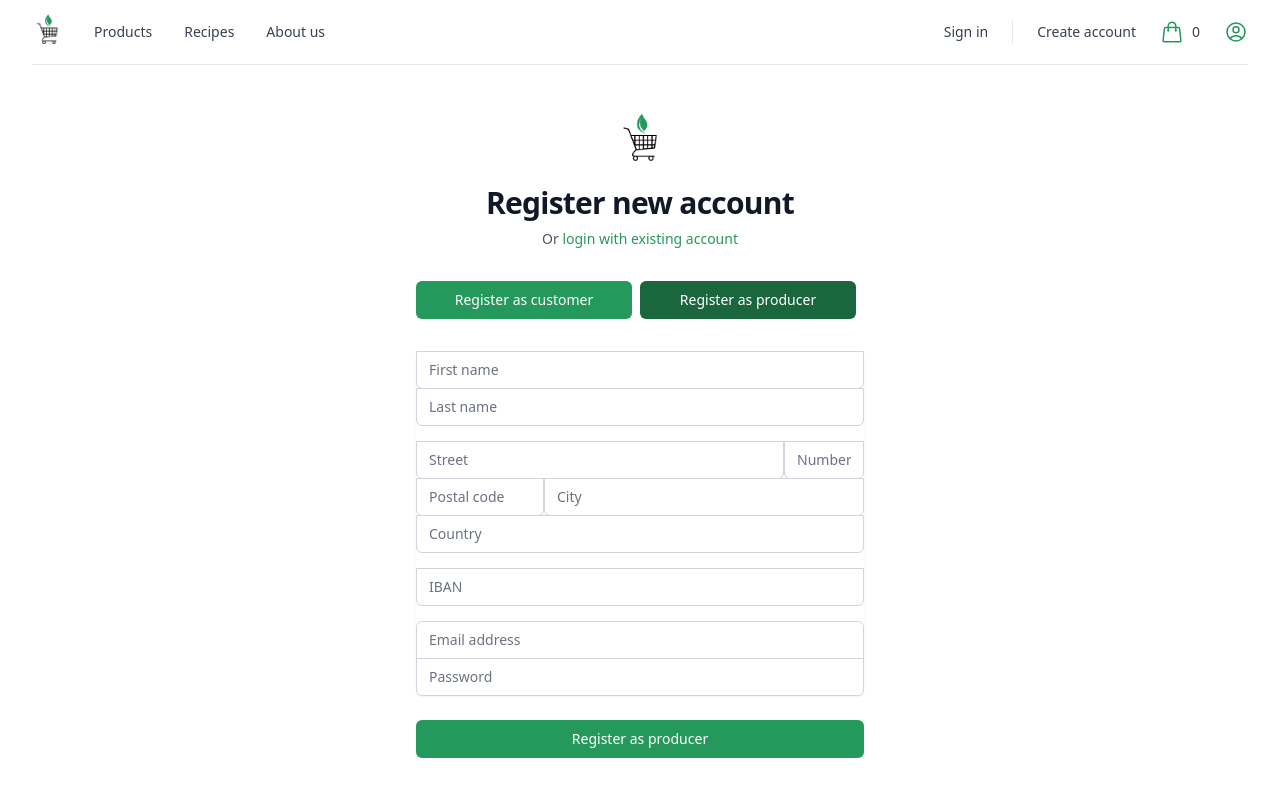
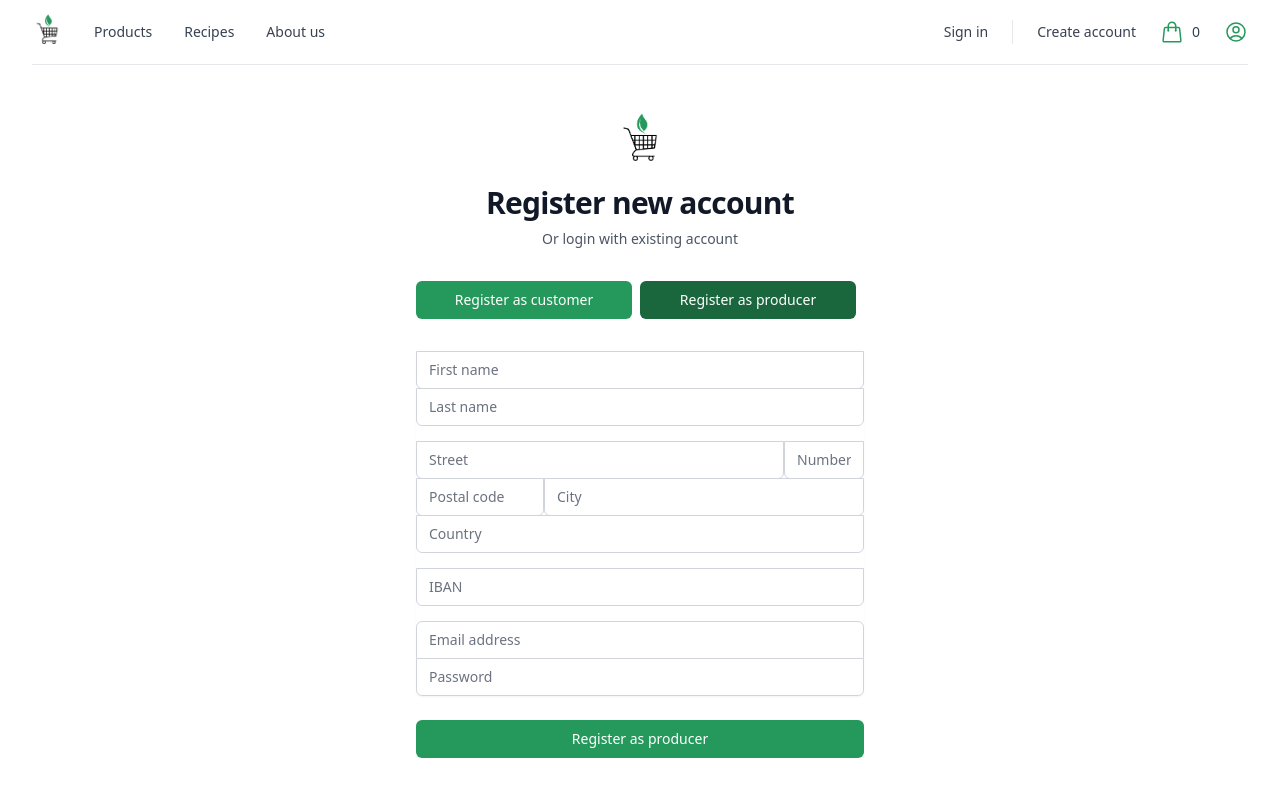
Before and after one commit to Jonas-Grill/sustail, a Next.js app in the folder frontend/: page /register in a window 1280 px wide. Shown: the top 796 px of the page. Built offline with nearby package versions, Linux system fonts and the light colour scheme.

Commit message:
fixing build

```diff
--- a/frontend/pages/cart.tsx
+++ b/frontend/pages/cart.tsx
@@ -1,4 +1,5 @@
 import Navbar from "../components/Navbar";
+import Link from "next/link";
 
 const products = [
     {
@@ -82,9 +83,9 @@ export default function Cart() {
                             <p className=" text-gray-900"> Total Price</p></div>
                         <div><p className="font-bold text-gray-900">9.99$</p>
                             <p className="font-bold text-gray-900">37.99$</p>
-                            <a href="/checkout"  type="button"
+                            <Link href="/checkout"  type="button"
                                     className="inline-block px-6 py-2.5 bg-sustail text-white font-medium text-xs leading-tight uppercase rounded shadow-md hover:bg-sustail-dark hover:shadow-lg focus:bg-blue-700 focus:shadow-lg focus:outline-none focus:ring-0 active:bg-blue-800 active:shadow-lg transition duration-150 ease-in-out">Checkout
-                             </a>
+                             </Link>
                         </div>
                     </div>
 
--- a/frontend/pages/login.tsx
+++ b/frontend/pages/login.tsx
@@ -25,9 +25,9 @@ export default function login() {
             </h2>
             <p className="mt-2 text-center text-sm text-gray-600">
               Or{' '}
-              <a href="/register" className="font-medium text-sustail hover:text-sustail-dark">
+              <Link href="/register" className="font-medium text-sustail hover:text-sustail-dark">
                 register as new user
-              </a>
+              </Link>
             </p>
           </div>
           <form className="mt-8 space-y-6" action="#" method="POST">
--- a/frontend/pages/register.tsx
+++ b/frontend/pages/register.tsx
@@ -1,5 +1,6 @@
 import React, {useState} from "react";
 import Navbar from "../components/Navbar";
+import Link from "next/link";
 
 export default function Register() {
 
@@ -23,9 +24,9 @@ export default function Register() {
                         </h2>
                         <p className="mt-2 text-center text-sm text-gray-600">
                             Or{' '}
-                            <a href="/login" className="font-medium text-sustail hover:text-sustail-dark">
+                            <Link href="/login" className="font-medium text-sustail hover:text-sustail-dark">
                                 login with existing account
-                            </a>
+                            </Link>
                         </p>
                     </div>
 
```
